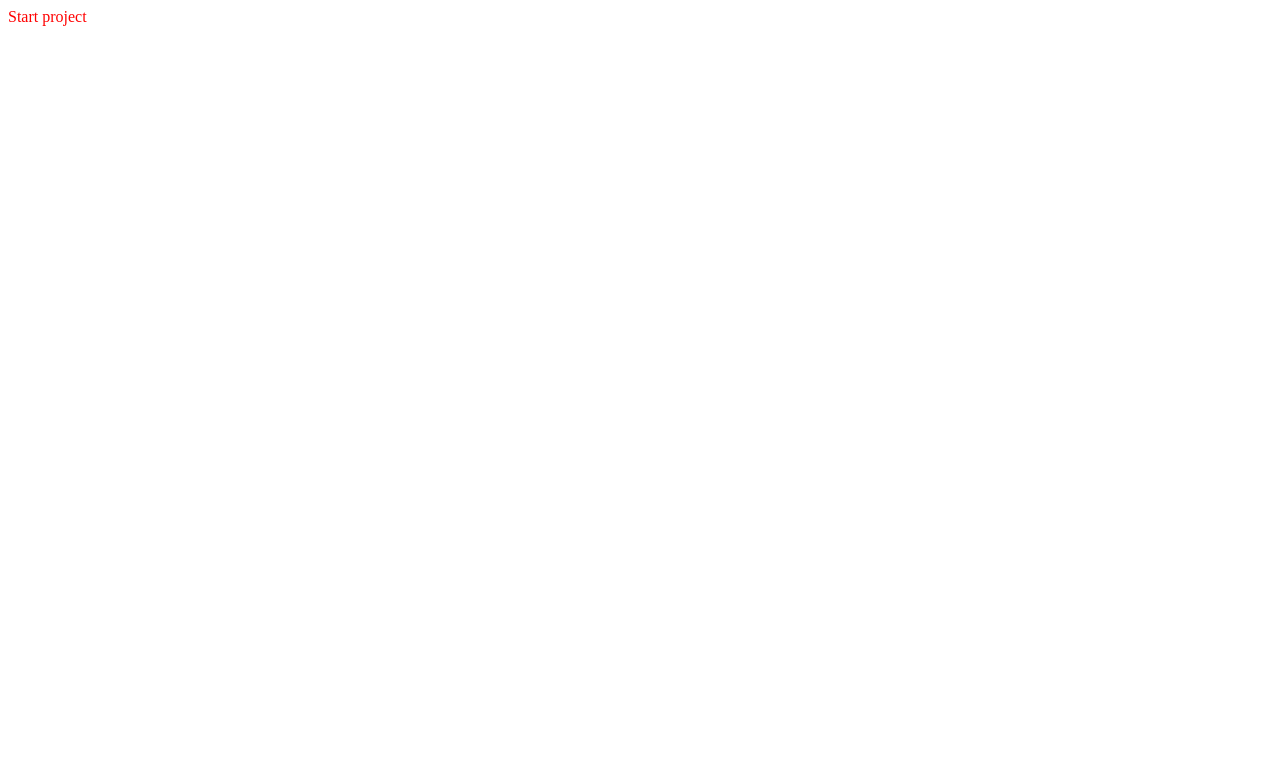
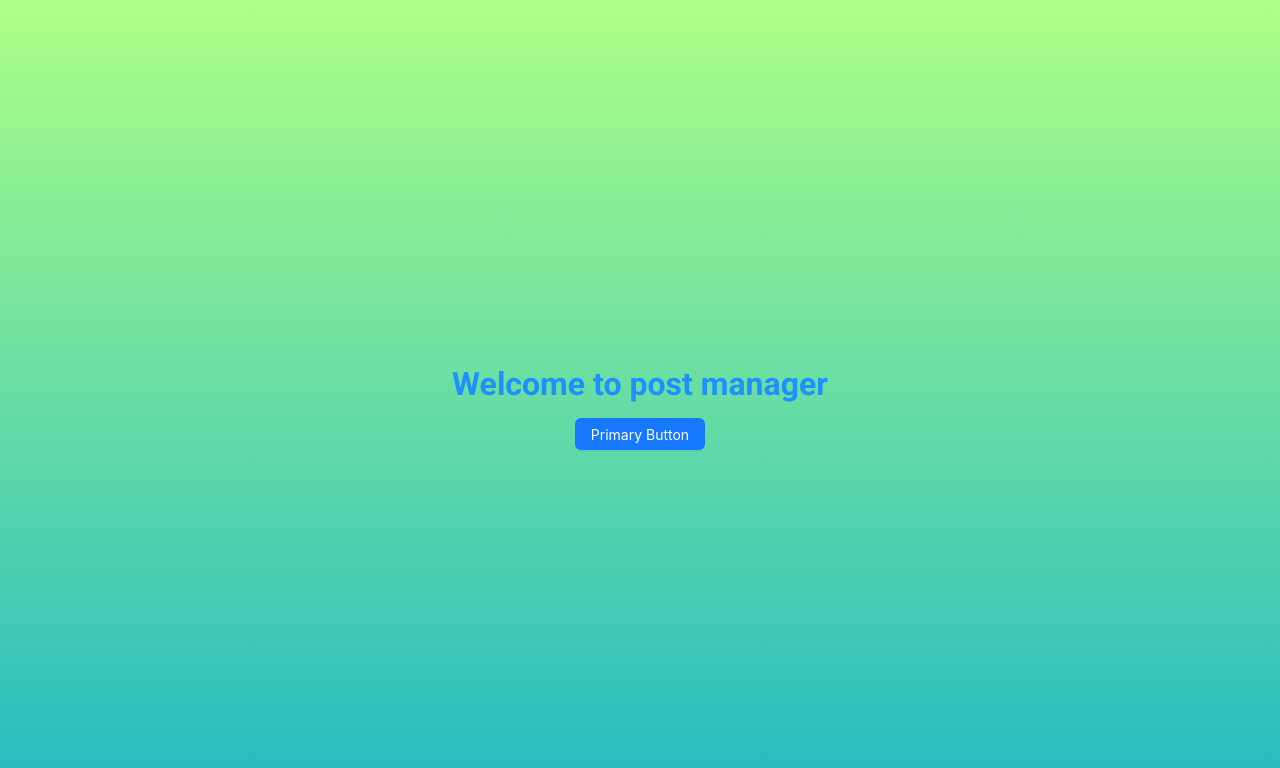
Before and after one commit to Aleksandr-Glebik/react-posts-manager, a React (Create React App) app: page / in a window 1280 px wide. Shown: the top 768 px of the page. Built offline with nearby package versions, Linux system fonts and the light colour scheme.

Commit message:
feat: i antdesign, add link google fonts; create comp FirstPage and layout for app (header, footer, main)

```diff
--- a/package.json
+++ b/package.json
@@ -10,6 +10,7 @@
     "@types/node": "^16.18.30",
     "@types/react": "^18.2.6",
     "@types/react-dom": "^18.2.4",
+    "antd": "^5.5.0",
     "react": "^18.2.0",
     "react-dom": "^18.2.0",
     "react-scripts": "5.0.1",
--- a/public/index.html
+++ b/public/index.html
@@ -8,6 +8,9 @@
       name="description"
       content="Web site created using create-react-app"
     />
+    <link rel="preconnect" href="https://fonts.googleapis.com">
+    <link rel="preconnect" href="https://fonts.gstatic.com" crossorigin>
+    <link href="https://fonts.googleapis.com/css2?family=Roboto:ital,wght@0,300;0,400;0,500;0,700;1,300;1,400;1,500;1,700&display=swap" rel="stylesheet">
     <title>Posts manager</title>
   </head>
   <body>
--- a/src/App.tsx
+++ b/src/App.tsx
@@ -1,12 +1,24 @@
-import React from 'react';
+import React, { useState } from 'react'
 import './scss/app.scss'
+import FirstPage from './components/FirstPage/FirstPage';
 
-function App() {
+import { Layout, Space } from 'antd'
+const { Header, Footer, Content } = Layout;
+
+const App: React.FC = () => {
+  const [isVisited, setIsVisited] = useState(false)
+
+  if (!isVisited) return <FirstPage setIsVisited={setIsVisited} />
+
   return (
-    <div className="app">
-      Start project
-    </div>
-  );
+    <Space direction="vertical" style={{ width: '100%' }} size={[0, 48]}>
+      <Layout>
+        <Header className={'header'}>Header</Header>
+        <Content className={'main'}>Content</Content>
+        <Footer className={'footer'}>Footer</Footer>
+      </Layout>
+    </Space>
+  )
 }
 
-export default App;
+export default App
--- /dev/null
+++ b/src/components/FirstPage/FirstPage.module.scss
@@ -0,0 +1,18 @@
+.wrapper {
+    width: 100vw;
+    height: 100vh;
+    background: rgb(34,186,195);
+    background: linear-gradient(0deg, rgba(34,186,195,1) 0%, rgba(173,255,134,1) 100%);
+    display: flex;
+    flex-direction: column;
+    justify-content: center;
+    align-items: center;
+}
+
+.title {
+    font-family: 'Roboto', sans-serif;
+    font-size: 32px;
+    font-weight: 600;
+    color: #1E90FF;
+    margin: 15px 0;
+}
--- /dev/null
+++ b/src/components/FirstPage/FirstPage.tsx
@@ -0,0 +1,25 @@
+
+import React from 'react'
+import styles from './FirstPage.module.scss'
+
+import { Button } from 'antd';
+
+interface FirstPagePropsType {
+    setIsVisited: (value: boolean) => void
+}
+
+const FirstPage: React.FC<FirstPagePropsType> = ( { setIsVisited } ) => {
+  return (
+    <div className={styles.wrapper}>
+        <h1 className={styles.title}>Welcome to post manager</h1>
+        <Button
+          type="primary"
+          onClick={() => setIsVisited(true)}
+        >
+          Primary Button
+        </Button>
+    </div>
+  )
+}
+
+export default FirstPage
--- a/src/scss/app.scss
+++ b/src/scss/app.scss
@@ -1,3 +1,42 @@
-.app {
-    color: red;
+* {
+    margin: 0;
+    padding: 0;
+    box-sizing: border-box;
 }
+
+.header {
+    width: 100%;
+    height: 10vh;
+    overflow: hidden;
+    background-color: #7dbcea;
+    padding: 10px;
+    color: #fff;
+
+    display: flex;
+    justify-content: center;
+    align-items: center;
+}
+
+.main {
+    width: 100%;
+    height: 80vh;
+    padding: 20px;
+
+    display: flex;
+    flex-direction: column;
+    justify-content: flex-start;
+    align-items: center;
+}
+
+.footer {
+    width: 100%;
+    height: 10vh;
+    overflow: hidden;
+    background-color: #7dbcea;
+    padding: 10px;
+    color: #fff;
+
+    display: flex;
+    justify-content: center;
+    align-items: center;
+}
```
Also changed, not shown: 1 other file (tests, documents, lock files or other folders).
